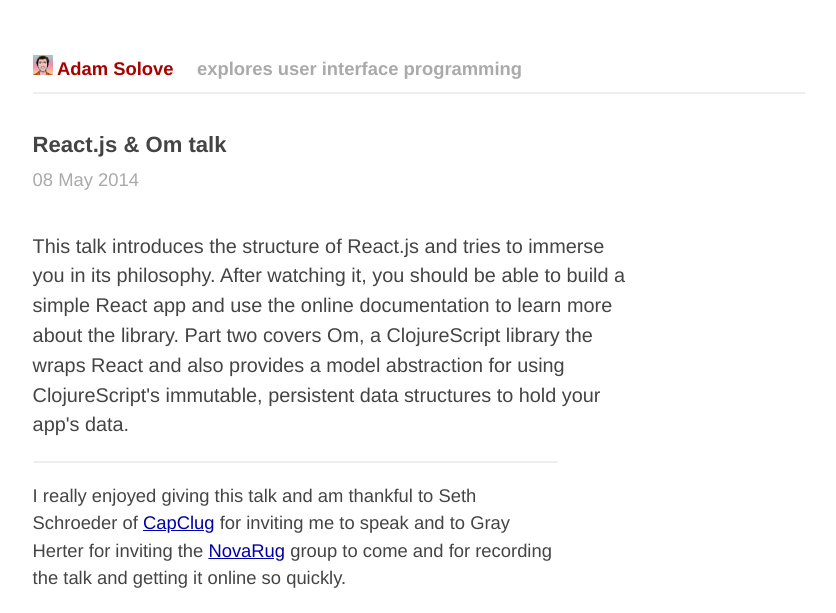
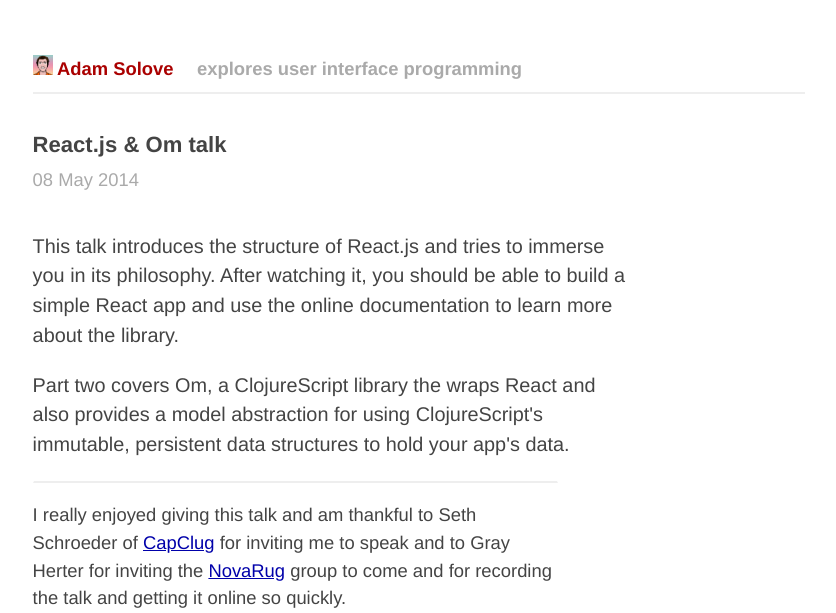
Before and after one commit to asolove/asolove.github.io, a Jekyll site: the page built from _posts/2014-05-08-react-js-and-om.markdown, in a window 1280 px wide and 1400 px high. Shown: the top 613 px of the window, without its empty margins (221-1057 px from the left). Built offline with Jekyll 4.4.1, drawn with Linux system fonts in a browser that asks for light colours; some of the changed text lies outside the part shown.

Commit message:
Update config, design fixes for react post.

```diff
--- a/_config.yml
+++ b/_config.yml
@@ -1,4 +1,4 @@
 name: Document Function Model
 description: Adam Solove explores user interface programming
-pygments: true
+highlighter: pygments
 url: http://adamsolove.com/
--- a/_posts/2014-05-08-react-js-and-om.markdown
+++ b/_posts/2014-05-08-react-js-and-om.markdown
@@ -7,7 +7,9 @@ categories: js clojure
 
 <p class="abstract">This talk introduces the structure of React.js and tries to immerse you
 in its philosophy. After watching it, you should be able to build a simple React app and use the online
-documentation to learn more about the library. Part two covers Om, a ClojureScript library the wraps React
+documentation to learn more about the library.</p>
+
+<p class="abstract">Part two covers Om, a ClojureScript library the wraps React
 and also provides a model abstraction for using ClojureScript's immutable, persistent data structures to hold
 your app's data.</p>
 
@@ -17,17 +19,24 @@ I really enjoyed giving this talk and am thankful to Seth Schroeder of [CapClug]
 and to Gray Herter for inviting the [NovaRug](http://www.meetup.com/novarug/) group to come and for recording the talk and getting
 it online so quickly.
 
+
 ## Part 1: React.js
 
-<iframe src="//player.vimeo.com/video/92687646" width="500" height="281" frameborder="0" webkitallowfullscreen mozallowfullscreen allowfullscreen></iframe> <p><a href="http://vimeo.com/92687646">ReactJS by Adam Solove</a> from <a href="http://vimeo.com/user24051491">Gray Herter</a> on <a href="https://vimeo.com">Vimeo</a>.</p>
+<iframe src="//player.vimeo.com/video/92687646" width="500" height="281" frameborder="0" webkitallowfullscreen mozallowfullscreen allowfullscreen></iframe>
+
+<p></p>
 
 ## Part 2: Om
 
-<iframe src="//player.vimeo.com/video/92689149" width="500" height="281" frameborder="0" webkitallowfullscreen mozallowfullscreen allowfullscreen></iframe> <p><a href="http://vimeo.com/92689149">Om By Adam Solove</a> from <a href="http://vimeo.com/user24051491">Gray Herter</a> on <a href="https://vimeo.com">Vimeo</a>.</p>
+<iframe src="//player.vimeo.com/video/92689149" width="500" height="281" frameborder="0" webkitallowfullscreen mozallowfullscreen allowfullscreen></iframe>
+
+<p></p>
 
 ## Slides
 
-<iframe src="http://www.slideshare.net/slideshow/embed_code/34437475?rel=0" width="427" height="356" frameborder="0" marginwidth="0" marginheight="0" scrolling="no" style="border:1px solid #CCC; border-width:1px 1px 0; margin-bottom:5px; max-width: 100%;" allowfullscreen> </iframe> <div style="margin-bottom:5px"> <strong> <a href="https://www.slideshare.net/asolove/reactjs" title="React.js &amp; Om: A hands-on walkthrough of better ways to build web UIs" target="_blank">React.js &amp; Om: A hands-on walkthrough of better ways to build web UIs</a> </strong> from <strong><a href="http://www.slideshare.net/asolove" target="_blank">Adam Solove</a></strong> </div>
+<iframe src="http://www.slideshare.net/slideshow/embed_code/34437475?rel=0" width="500" height="412" frameborder="0" marginwidth="0" marginheight="0" scrolling="no" style="border:1px solid #CCC; border-width:1px 1px 0; margin-bottom:5px; max-width: 100%;" allowfullscreen> </iframe>
+
+<p></p>
 
 ## Code
 
```
